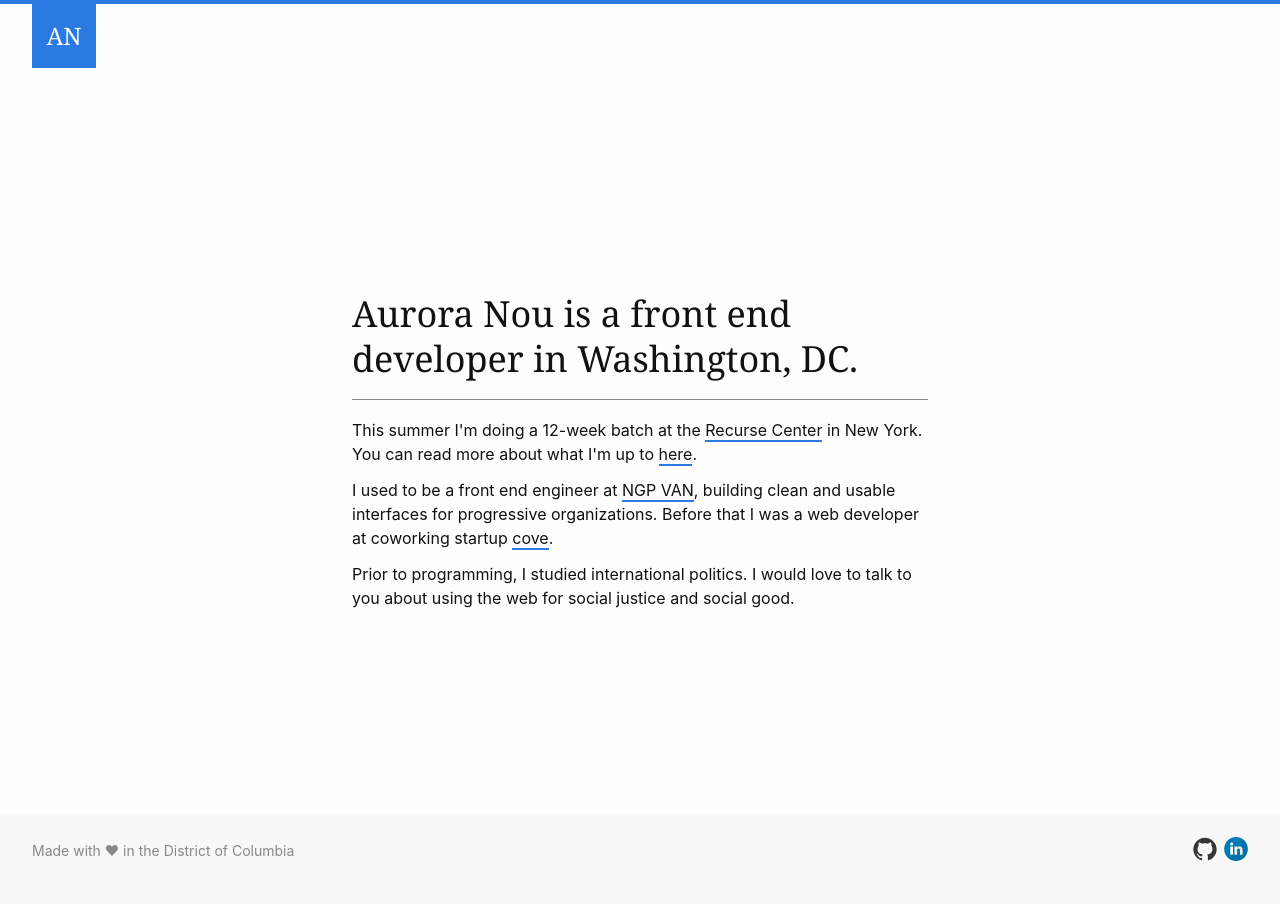
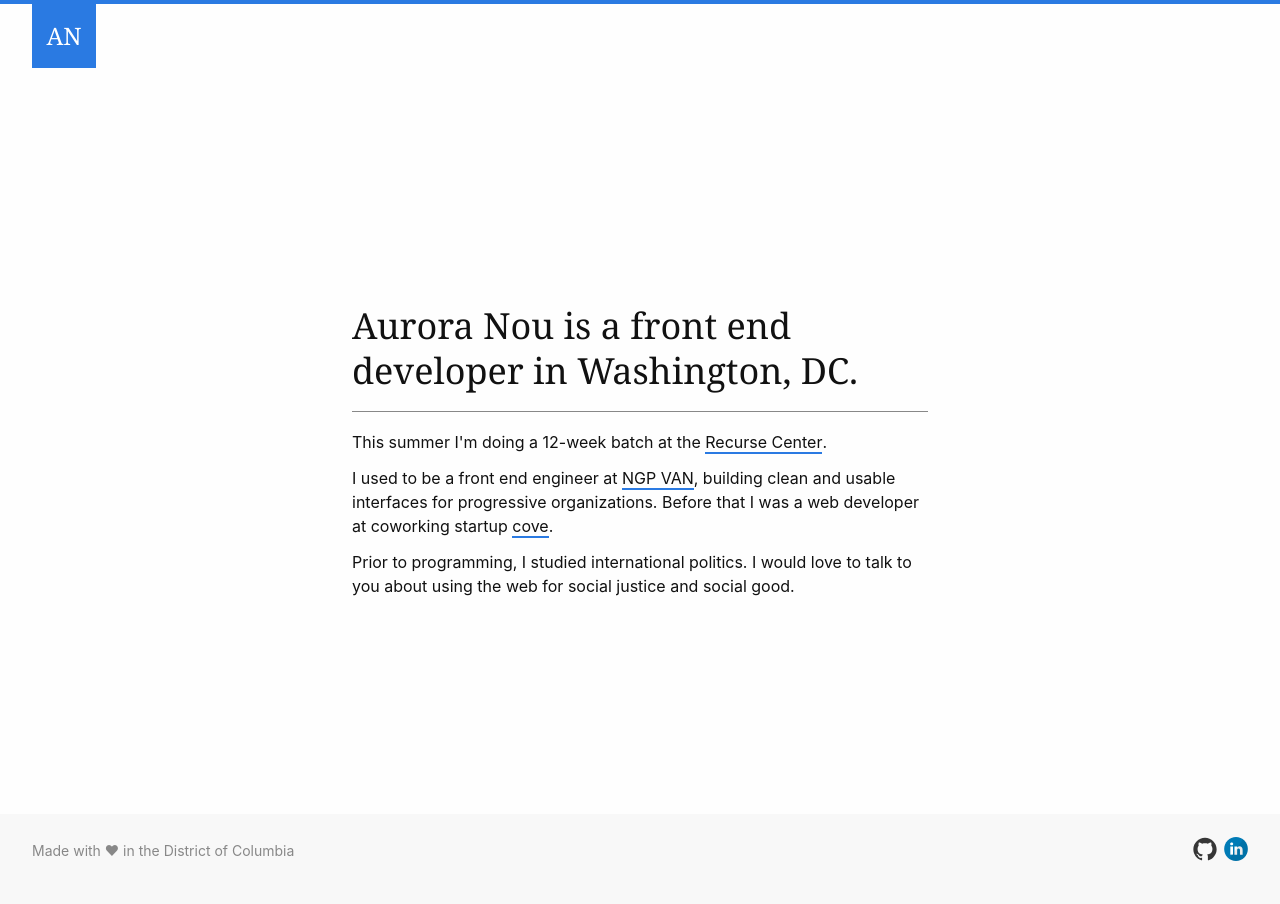
Before and after one commit to auroranou/auroranou.github.io, a Jekyll site: the page built from index.html, in a window 1280 px wide. Built offline with Jekyll 4.4.1, drawn with Linux system fonts in a browser that asks for light colours.

Commit message:
remove link

```diff
--- a/index.html
+++ b/index.html
@@ -10,7 +10,7 @@ weight: 1
     Aurora Nou is <span class='intro--variable'>a front end developer in Washington, DC.</span>
   </h1>
   <p>
-    This summer I'm doing a 12-week batch at the <a href='https://www.recurse.com'>Recurse Center</a> in New York. You can read more about what I'm up to <a href="/blog">here</a>.
+    This summer I'm doing a 12-week batch at the <a href='https://www.recurse.com'>Recurse Center</a>.
   </p>
   <p>
     I used to be a front end engineer at <a href='https://www.ngpvan.com'>NGP VAN</a>, building clean and usable interfaces for progressive organizations. Before that I was a web developer at coworking startup <a href='https://cove.is'>cove</a>.
```
